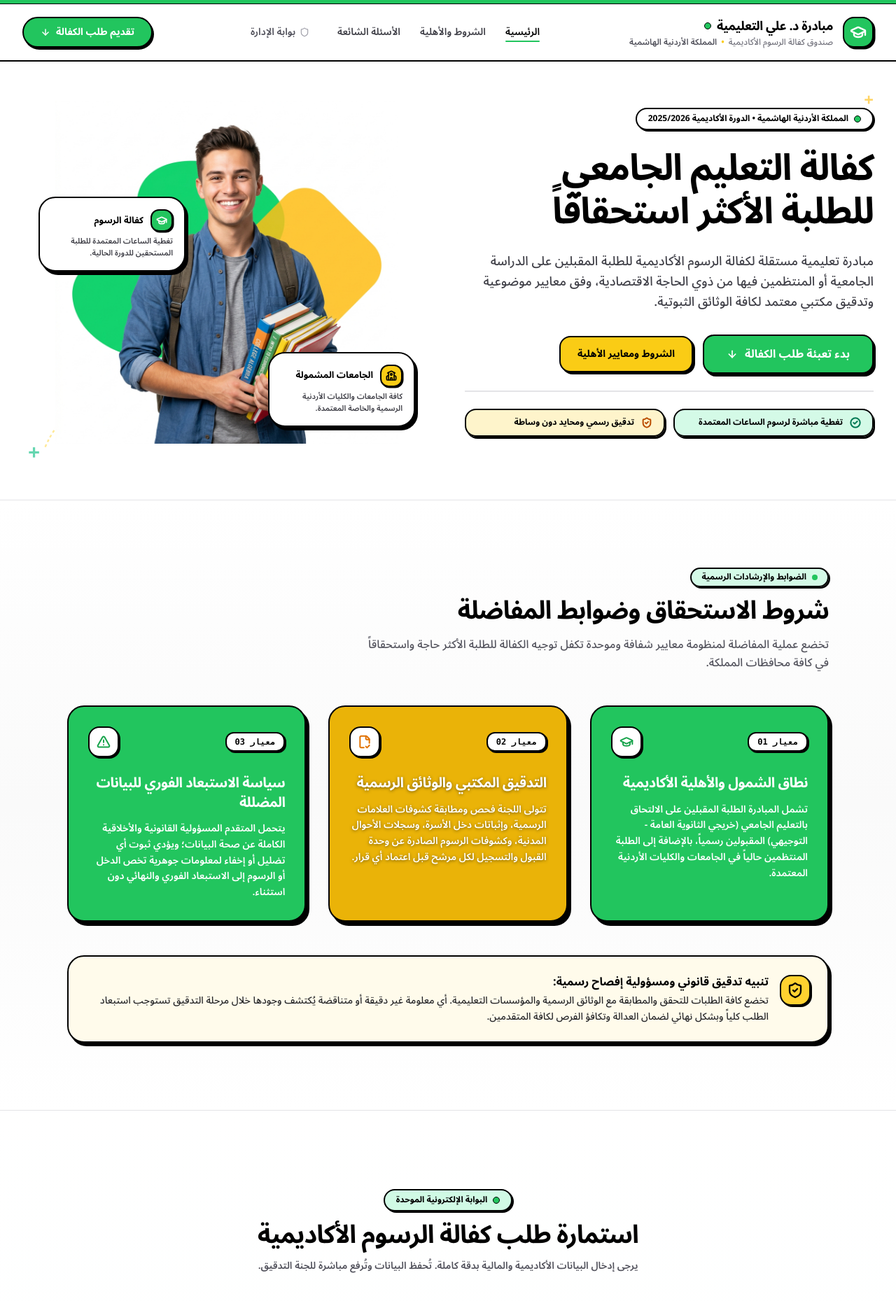
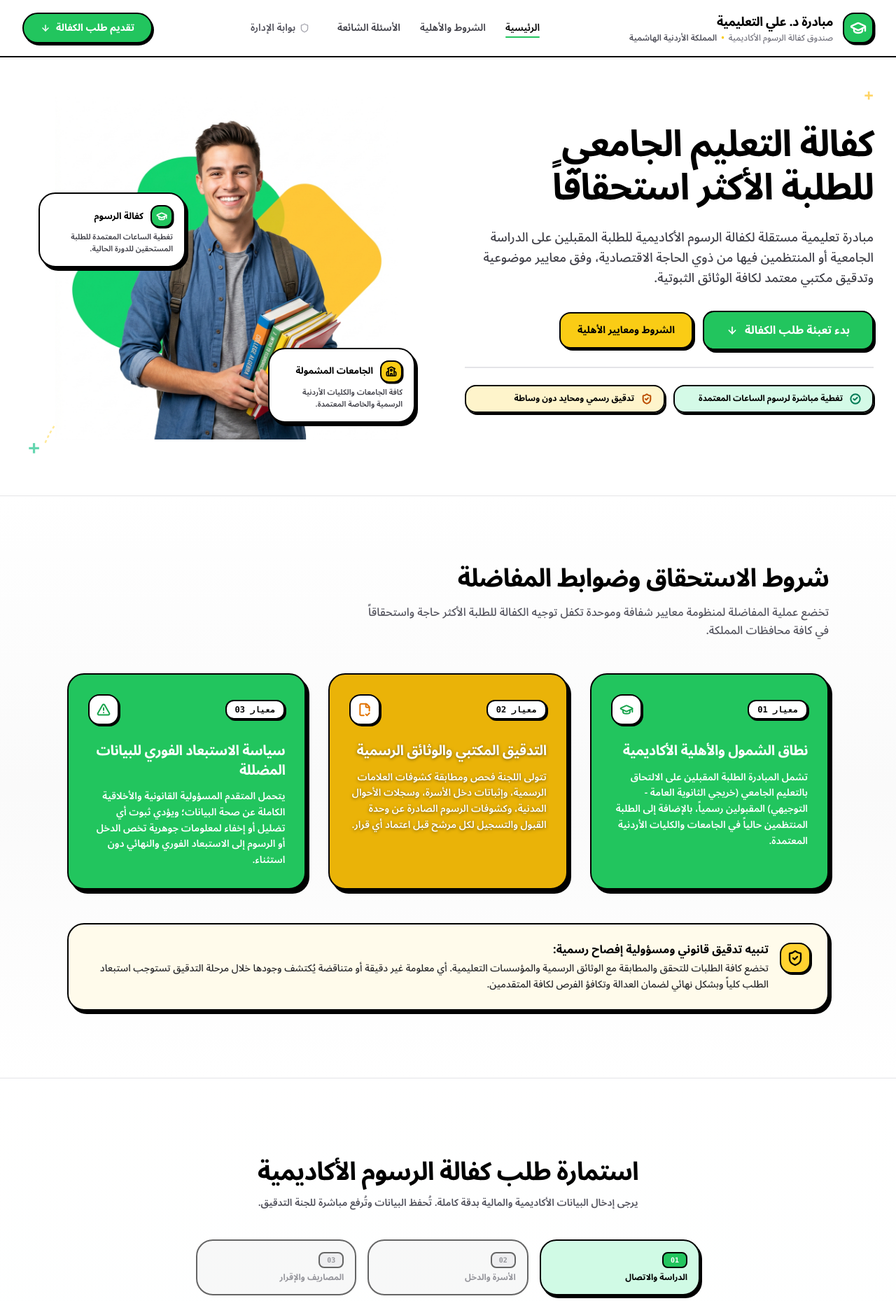
Before and after one commit to weblixjo-byte/dr-ali, a Next.js app: page / in a window 1280 px wide. Shown: the top 1859 px of the page at 70% size. Built offline with nearby package versions, Linux system fonts and the light colour scheme.

Commit message:
clean: remove all pill badges and accent stripes across site for cleaner header and footer

```diff
--- a/src/components/ApplicationForm.tsx
+++ b/src/components/ApplicationForm.tsx
@@ -346,9 +346,6 @@ export default function ApplicationForm() {
       <section id="apply" className="py-20 bg-gradient-to-b from-white via-emerald-50/20 to-white border-b border-zinc-200">
         <div className="max-w-2xl mx-auto px-4 sm:px-6">
           <div className="bg-white p-8 sm:p-12 rounded-3xl border-2 border-zinc-200 shadow-xl text-center relative overflow-hidden">
-            {/* Top decorative accent */}
-            <div className="absolute top-0 left-0 right-0 h-2 bg-gradient-to-r from-[#22c55e] via-[#facc15] to-[#22c55e]"></div>
-
             <div className="w-16 h-16 rounded-2xl bg-gradient-to-br from-[#22c55e] to-[#16a34a] text-white flex items-center justify-center mx-auto mb-5 shadow-lg border-2 border-black/10">
               <Check className="w-8 h-8 stroke-[3]" />
             </div>
@@ -449,10 +446,6 @@ export default function ApplicationForm() {
       <div className="max-w-3xl mx-auto px-4 sm:px-6">
         {/* Section Header */}
         <div className="text-center max-w-xl mx-auto mb-10">
-          <div className="inline-flex items-center gap-2 px-4 py-1.5 rounded-full bg-emerald-100 border-2 border-black text-black text-xs font-black shadow-[2px_2px_0px_0px_rgba(0,0,0,1)] mb-3">
-            <span className="w-2.5 h-2.5 rounded-full bg-[#22c55e] border border-black"></span>
-            <span>البوابة الإلكترونية الموحدة</span>
-          </div>
           <h2 className="text-2xl sm:text-4xl font-black text-black tracking-tight leading-tight">
             استمارة طلب كفالة الرسوم الأكاديمية
           </h2>
--- a/src/components/FaqSection.tsx
+++ b/src/components/FaqSection.tsx
@@ -31,10 +31,6 @@ export default function FaqSection() {
 
         {/* Header */}
         <div className="text-right max-w-2xl mb-12">
-          <div className="inline-flex items-center gap-2 px-3.5 py-1 rounded-full bg-emerald-100 border-2 border-black text-black text-xs font-black shadow-[2px_2px_0px_0px_rgba(0,0,0,1)] mb-3">
-            <span className="w-2 h-2 rounded-full bg-[#22c55e]"></span>
-            <span>دليل الاستفسارات الأكاديمية</span>
-          </div>
           <h2 className="text-2xl sm:text-4xl font-black text-black tracking-tight leading-tight">
             الأسئلة الشائعة حول المبادرة
           </h2>
--- a/src/components/Footer.tsx
+++ b/src/components/Footer.tsx
@@ -11,9 +11,6 @@ export default function Footer() {
 
   return (
     <footer className="bg-[#16a34a] text-white border-t-4 border-black no-print relative overflow-hidden">
-      {/* Top Yellow Cartoon Accent Strip */}
-      <div className="h-2.5 bg-[#facc15] border-b-2 border-black"></div>
-
       <div className="max-w-7xl mx-auto px-4 sm:px-6 lg:px-8 pt-14 pb-12 relative z-10">
         <div className="grid grid-cols-1 md:grid-cols-2 lg:grid-cols-12 gap-10 lg:gap-12 pb-12 border-b-2 border-black/20">
 
@@ -36,24 +33,12 @@ export default function Footer() {
             <p className="text-xs sm:text-sm text-white/95 leading-relaxed max-w-md font-semibold">
               مبادرة تعليمية أهلية مستقلة تهدف إلى كفالة رسوم الساعات الجامعية للطلبة المتعثرين والأكثر استحقاقاً في الجامعات والكليات الأردنية المعتمدة، وفق معايير المفاضلة الشفافة والتدقيق المكتبي الموثق.
             </p>
-
-            <div className="pt-2 flex flex-wrap items-center gap-2.5">
-              <span className="inline-flex items-center gap-1.5 px-3 py-1 rounded-xl bg-white text-black text-xs font-black border-2 border-black shadow-[2px_2px_0px_0px_rgba(0,0,0,1)]">
-                <span>المملكة الأردنية الهاشمية</span>
-                <span>🇯🇴</span>
-              </span>
-              <span className="inline-flex items-center gap-1.5 px-3 py-1 rounded-xl bg-[#facc15] text-black text-xs font-black border-2 border-black shadow-[2px_2px_0px_0px_rgba(0,0,0,1)]">
-                <CheckCircle2 className="w-3.5 h-3.5 stroke-[3]" />
-                <span>دورة 2025/2026</span>
-              </span>
-            </div>
           </div>
 
           {/* Column 2: Quick Links (2 cols) */}
           <div className="lg:col-span-2 text-right">
-            <h4 className="font-black text-base text-white mb-4 flex items-center gap-2">
-              <span className="w-2.5 h-2.5 rounded-full bg-[#facc15] border border-black"></span>
-              <span>روابط سريعة</span>
+            <h4 className="font-black text-base text-white mb-4">
+              روابط سريعة
             </h4>
             <ul className="space-y-2.5 text-xs font-bold text-white/95">
               <li>
@@ -79,9 +64,8 @@ export default function Footer() {
 
           {/* Column 3: Trust Standards (2 cols) */}
           <div className="lg:col-span-2 text-right">
-            <h4 className="font-black text-base text-white mb-4 flex items-center gap-2">
-              <span className="w-2.5 h-2.5 rounded-full bg-[#facc15] border border-black"></span>
-              <span>ضوابط الكفالة</span>
+            <h4 className="font-black text-base text-white mb-4">
+              ضوابط الكفالة
             </h4>
             <ul className="space-y-2.5 text-xs text-white/95 font-bold">
               <li className="flex items-center gap-2">
@@ -106,9 +90,8 @@ export default function Footer() {
           {/* Column 4: Contact & Back-to-Top (3 cols) */}
           <div className="lg:col-span-3 text-right flex flex-col justify-between">
             <div>
-              <h4 className="font-black text-base text-white mb-4 flex items-center gap-2">
-                <span className="w-2.5 h-2.5 rounded-full bg-[#facc15] border border-black"></span>
-                <span>التواصل والاستفسارات</span>
+              <h4 className="font-black text-base text-white mb-4">
+                التواصل والاستفسارات
               </h4>
               <p className="text-xs text-white/95 leading-relaxed mb-3 font-semibold">
                 تستقبل أمانة سر المبادرة كافة الاستفسارات الرسمية عبر البريد الإلكتروني:
@@ -142,8 +125,7 @@ export default function Footer() {
           <div className="text-right">
             <span>© {new Date().getFullYear()} مبادرة د. علي التعليمية لكفالة التعليم الجامعي. كافة الحقوق محفوظة.</span>
           </div>
-          <div className="flex items-center gap-2 text-white">
-            <span className="w-2.5 h-2.5 rounded-full bg-[#facc15] border border-black"></span>
+          <div className="text-white">
             <span>نحو مستقبل أكاديمي واعد لكل طالب وطالبة في الأردن</span>
           </div>
         </div>
--- a/src/components/Guidelines.tsx
+++ b/src/components/Guidelines.tsx
@@ -41,10 +41,6 @@ export default function Guidelines() {
 
         {/* Section Header */}
         <div className="text-right max-w-2xl mb-12">
-          <div className="inline-flex items-center gap-2 px-3.5 py-1 rounded-full bg-emerald-100/90 border-2 border-black text-black text-xs font-black shadow-[2px_2px_0px_0px_rgba(0,0,0,1)] mb-3">
-            <span className="w-2 h-2 rounded-full bg-[#22c55e]"></span>
-            <span>الضوابط والإرشادات الرسمية</span>
-          </div>
           <h2 className="text-2xl sm:text-4xl font-black text-black tracking-tight leading-tight">
             شروط الاستحقاق وضوابط المفاضلة
           </h2>
--- a/src/components/Header.tsx
+++ b/src/components/Header.tsx
@@ -9,9 +9,6 @@ export default function Header() {
 
   return (
     <header className="sticky top-0 z-40 bg-white/95 backdrop-blur-md border-b-2 border-black no-print transition-all">
-      {/* Top Colorful Accent Strip */}
-      <div className="h-1.5 bg-[#22c55e] border-b border-black"></div>
-
       <div className="max-w-7xl mx-auto px-4 sm:px-6 lg:px-8 h-20 flex items-center justify-between">
 
         {/* Brand Logo & Title with Vibrant Emerald/Amber Badge */}
@@ -24,7 +21,6 @@ export default function Header() {
               <span className="font-black text-black text-base sm:text-lg tracking-tight block">
                 مبادرة د. علي التعليمية
               </span>
-              <span className="hidden sm:inline-block w-2.5 h-2.5 rounded-full bg-[#22c55e] border border-black"></span>
             </div>
             <span className="text-xs text-zinc-500 font-medium flex items-center gap-1.5 mt-0.5">
               <span>صندوق كفالة الرسوم الأكاديمية</span>
--- a/src/components/Hero.tsx
+++ b/src/components/Hero.tsx
@@ -19,13 +19,6 @@ export default function Hero() {
           {/* RIGHT COLUMN (RTL): Unified Headline, Description & CTAs */}
           {/* ======================================================== */}
           <div className="lg:col-span-6 text-right space-y-6">
-
-            {/* Minimalist Official Eyebrow */}
-            <div className="inline-flex items-center gap-2 px-4 py-1.5 text-xs font-black text-black bg-white border-2 border-black rounded-full shadow-[2px_2px_0px_0px_rgba(0,0,0,1)]">
-              <span className="w-2.5 h-2.5 rounded-full bg-[#22c55e] border border-black"></span>
-              <span>المملكة الأردنية الهاشمية • الدورة الأكاديمية 2025/2026</span>
-            </div>
-
             {/* Main Balanced Headline with Stylized Yellow Highlighter */}
             <h1 className="text-3xl sm:text-5xl lg:text-[48px] xl:text-[52px] font-black text-black tracking-tight leading-[1.2]">
               كفالة التعليم{' '}
```
